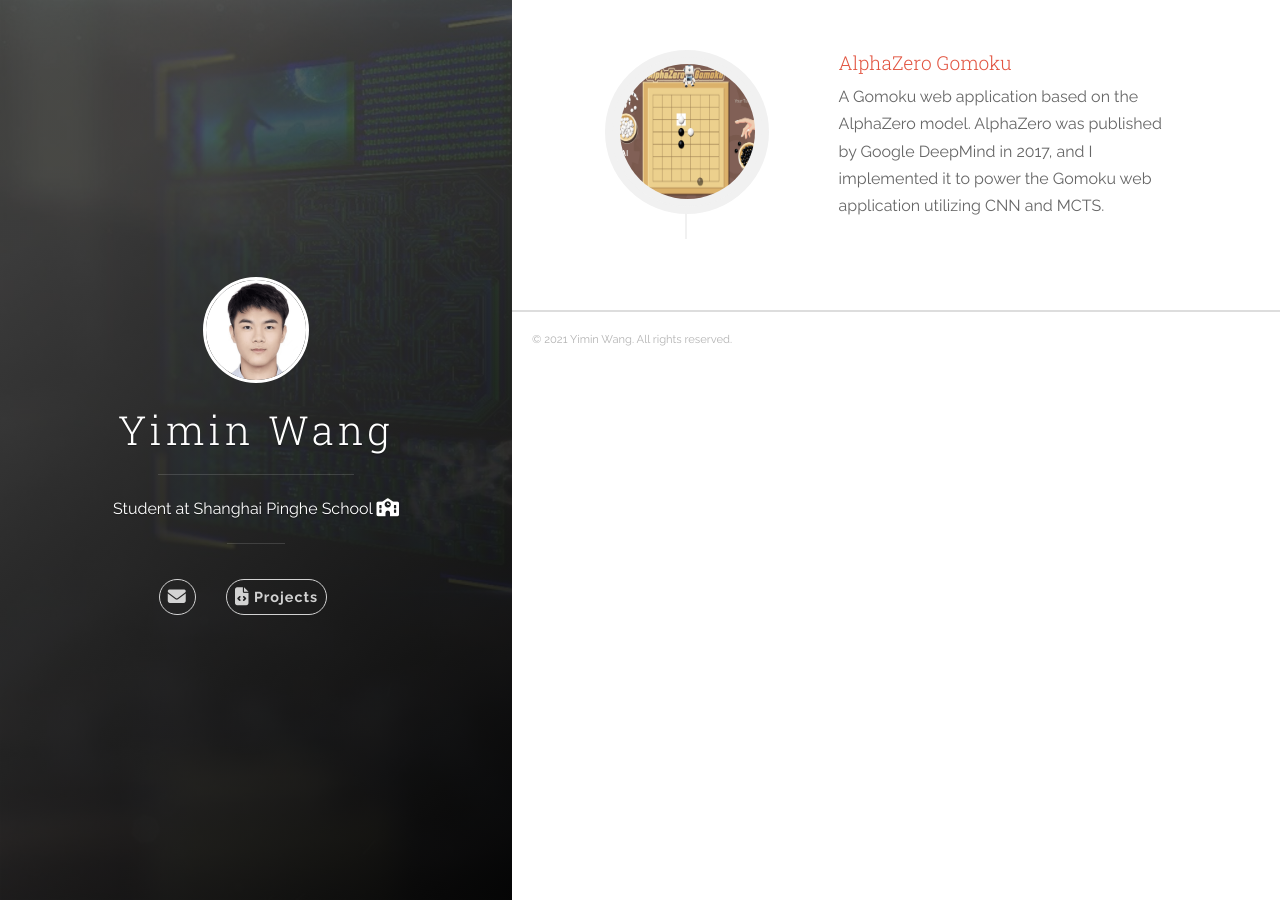
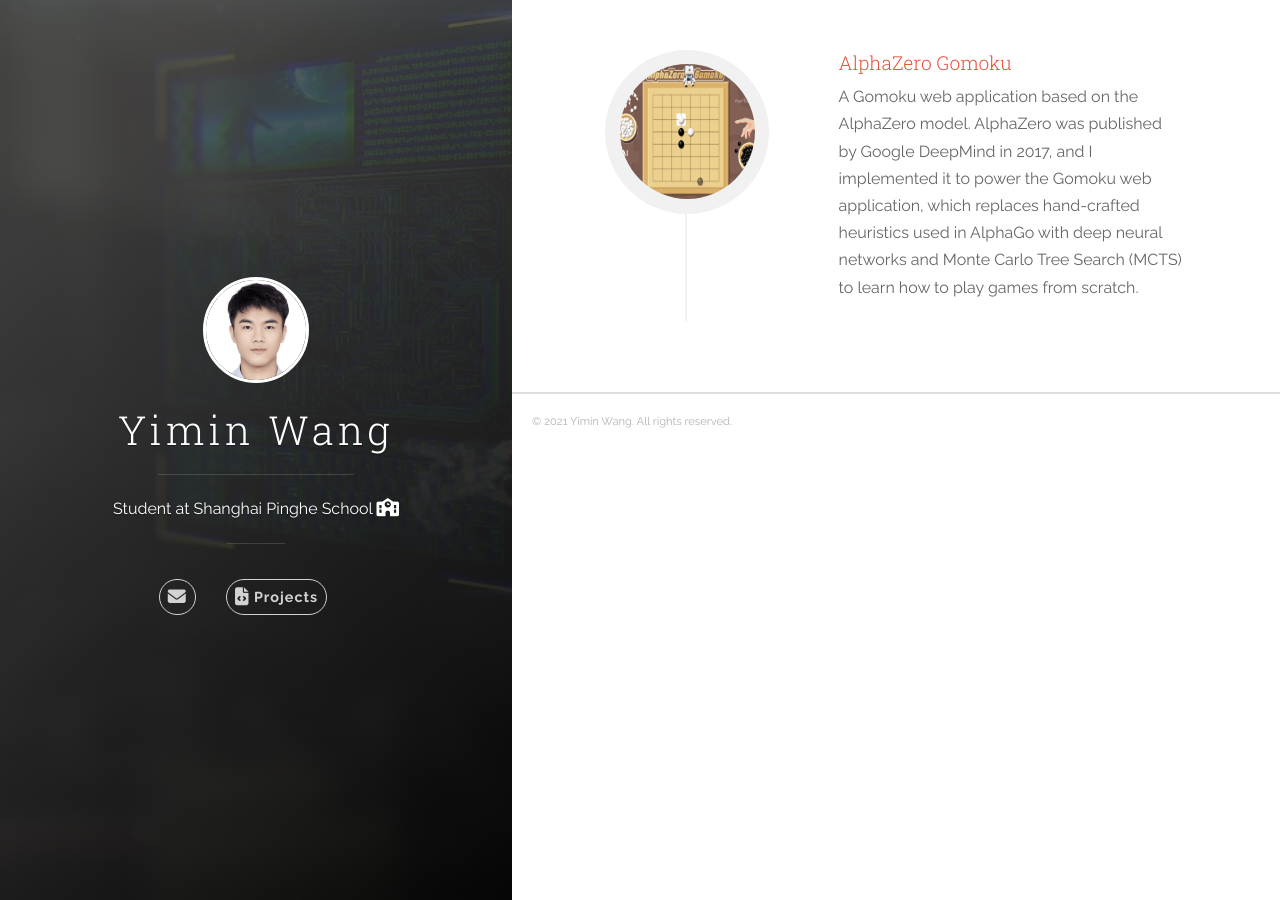
Before and after one commit to wymAlexander/wymAlexander.github.io, a Jekyll site: the page built from index.html, in a window 1280 px wide. Built offline with Jekyll 4.4.1, drawn with Linux system fonts in a browser that asks for light colours; nearby versions of some CDN libraries.

Commit message:
Edited Project Description

```diff
--- a/_data/projects.yml
+++ b/_data/projects.yml
@@ -3,4 +3,4 @@
 - name: AlphaZero Gomoku
   link: pages/gomoku.html
   img: images/gomoku.png
-  desc: A Gomoku web application based on the AlphaZero model. AlphaZero was published by Google DeepMind in 2017, and I implemented it to power the Gomoku web application utilizing CNN and MCTS.
+  desc: A Gomoku web application based on the AlphaZero model. AlphaZero was published by Google DeepMind in 2017, and I implemented it to power the Gomoku web application, which replaces hand-crafted heuristics used in AlphaGo with deep neural networks and Monte Carlo Tree Search (MCTS) to learn how to play games from scratch.
```
